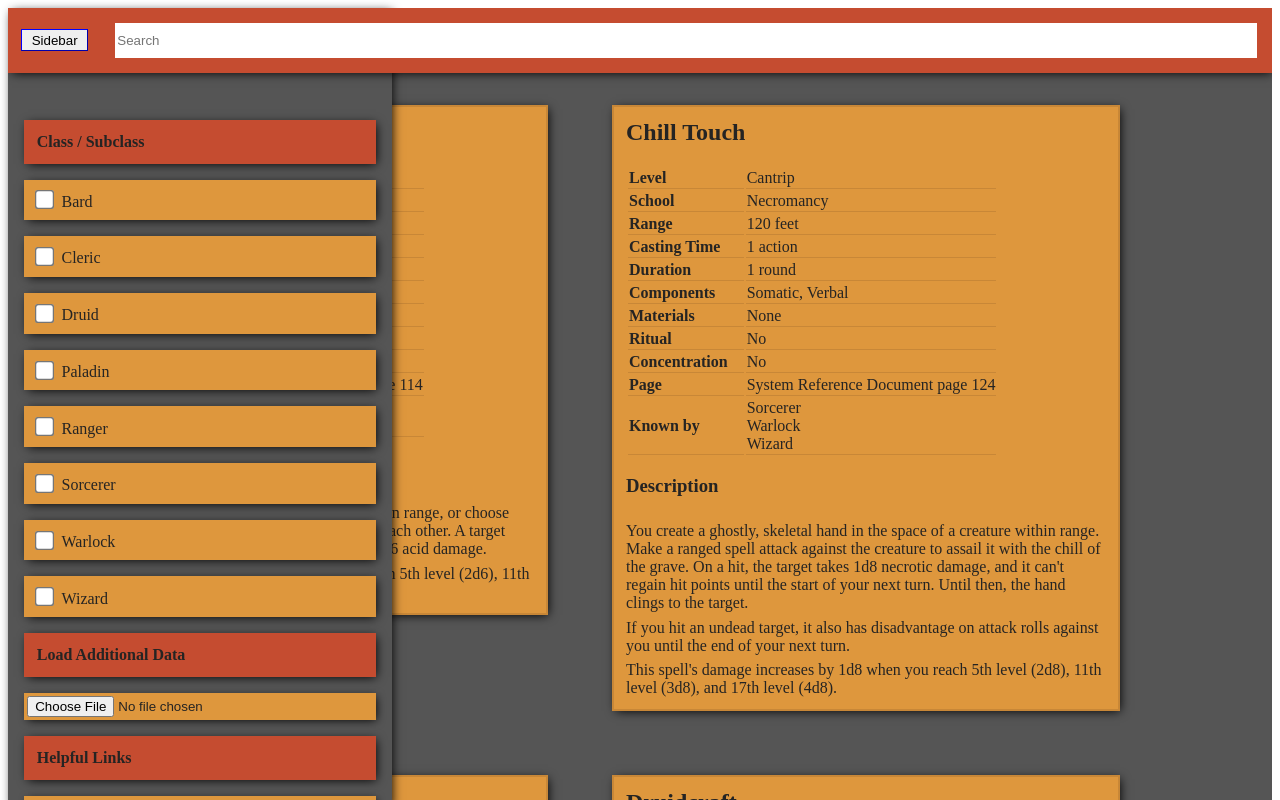
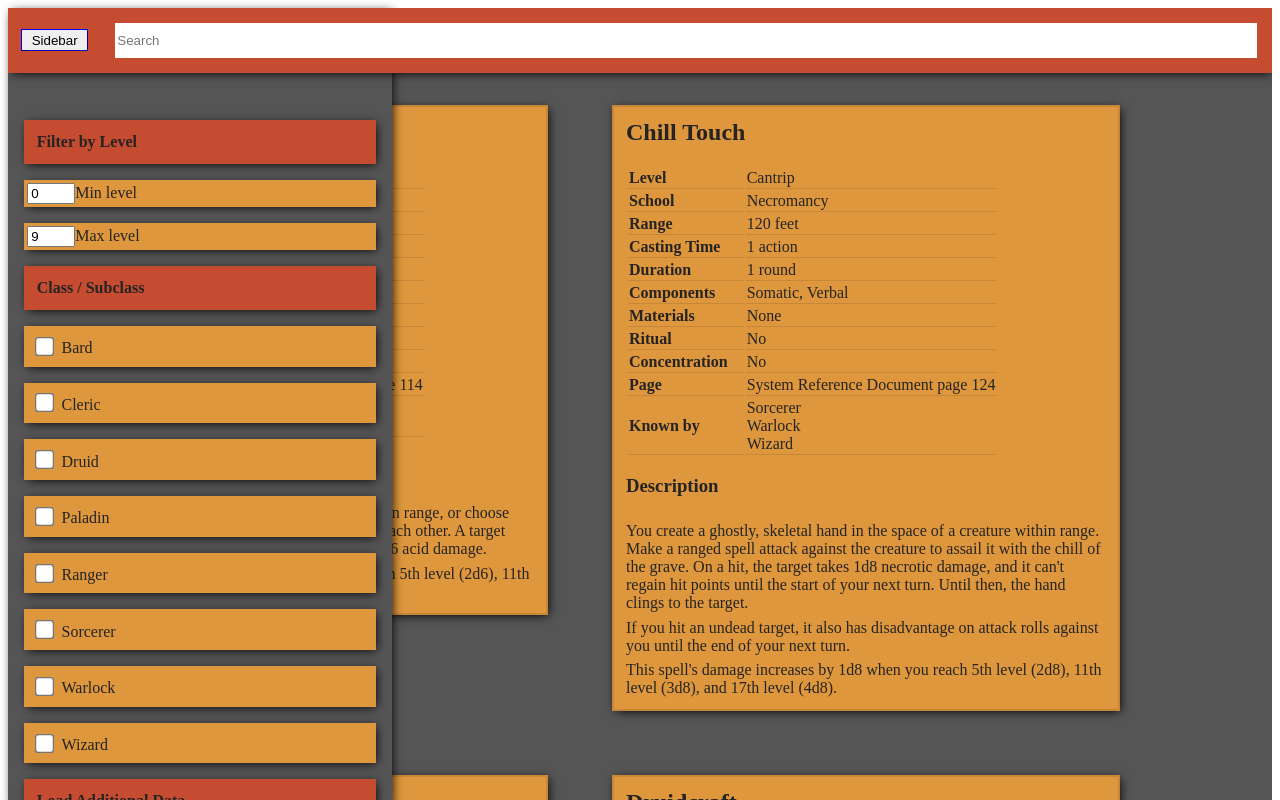
Before and after one commit to metriccaution/dnd-spell-cards, a React app: page / in a window 1280 px wide. Both pictures are taken after a click on the button "Sidebar". Shown: the top 800 px of the page. Built offline with nearby package versions, Linux system fonts and the light colour scheme; the HTML template or start-up script is replaced by a standard one.

Commit message:
Adding a spell level filter

```diff
--- a/src/main-page.tsx
+++ b/src/main-page.tsx
@@ -12,6 +12,10 @@ interface SpellListState {
   showSidebar: boolean;
   searchText: string;
   spellSourceFilter: string[];
+  levelFilter: {
+    min: number;
+    max: number;
+  };
 }
 
 const memoiseCollation = memoize(collateSpells);
@@ -26,7 +30,11 @@ export default class MainPage extends React.Component<{}, SpellListState> {
       spellData: [],
       searchText: "",
       spellSourceFilter: [],
-      showSidebar: false
+      showSidebar: false,
+      levelFilter: {
+        max: 9,
+        min: 0
+      }
     };
   }
 
@@ -38,6 +46,8 @@ export default class MainPage extends React.Component<{}, SpellListState> {
     const allSpells = memoiseCollation(this.state.spellData);
 
     const spells = allSpells
+      .filter(spell => spell.level <= this.state.levelFilter.max)
+      .filter(spell => spell.level >= this.state.levelFilter.min)
       .filter(
         this.spellMatchesSourceFilter.bind(this, this.state.spellSourceFilter)
       )
@@ -55,6 +65,8 @@ export default class MainPage extends React.Component<{}, SpellListState> {
         sourceNames={sourceNames}
         spellSourceFilter={this.state.spellSourceFilter}
         toggleSpellSourceFilter={this.toggleSpellSourceFilter.bind(this)}
+        levelFilter={this.state.levelFilter}
+        setLevelFilter={this.setLevelFilter.bind(this)}
         loadExtraData={this.loadData.bind(this)}
       />
     );
@@ -136,4 +148,12 @@ export default class MainPage extends React.Component<{}, SpellListState> {
       })
     );
   }
+
+  private setLevelFilter(prop: "min" | "max", level: number) {
+    this.setState(
+      produce(this.state, draft => {
+        draft.levelFilter[prop] = level;
+      })
+    );
+  }
 }
--- a/src/sidebar.tsx
+++ b/src/sidebar.tsx
@@ -32,6 +32,13 @@ const ClassCheckbox = styled.input`
 export interface SideBarProps {
   toggleSpellSource: (sourceName: string) => void;
   selectedSources: string[];
+
+  levelFilter: {
+    min: number;
+    max: number;
+  };
+  setLevelFilter: (prop: "min" | "max", level: number) => void;
+
   sourceNames: string[];
   loadExtraData: (data: DataSource) => void;
 }
@@ -40,7 +47,9 @@ export const SideBar = ({
   sourceNames,
   toggleSpellSource,
   selectedSources,
-  loadExtraData
+  loadExtraData,
+  levelFilter,
+  setLevelFilter
 }: SideBarProps) => {
   /**
    * Handle uploading bonus data
@@ -76,6 +85,28 @@ export const SideBar = ({
 
   return (
     <SidebarScrollContainer>
+      <SidebarHeading>Filter by Level</SidebarHeading>
+      <SidebarItem>
+        <input
+          type="number"
+          onChange={e => setLevelFilter("min", e.target.valueAsNumber)}
+          value={levelFilter.min}
+          min={0}
+          max={9}
+        />
+        <label>Min level</label>
+      </SidebarItem>
+      <SidebarItem>
+        <input
+          type="number"
+          onChange={e => setLevelFilter("max", e.target.valueAsNumber)}
+          value={levelFilter.max}
+          min={0}
+          max={9}
+        />
+        <label>Max level</label>
+      </SidebarItem>
+
       <SidebarHeading>Class / Subclass</SidebarHeading>
       {sourceNames.sort().map(g => {
         const id = `choose-filter-${g}`;
--- a/src/spell-list.tsx
+++ b/src/spell-list.tsx
@@ -19,6 +19,12 @@ interface SpellListProps {
   toggleSpellSourceFilter: (sourceName: string) => void;
   // Loading extra data
   loadExtraData: (data: DataSource) => void;
+  // Setting the min / max spell level
+  levelFilter: {
+    min: number;
+    max: number;
+  };
+  setLevelFilter: (prop: "min" | "max", level: number) => void;
 }
 
 const SpellListContainer = styled.div`
@@ -72,7 +78,7 @@ const SidebarTopBarOffset = styled.div`
  */
 export default class SpellList extends React.Component<SpellListProps, {}> {
   public render() {
-    const { sourceNames, spellList } = this.props;
+    const { sourceNames, spellList, levelFilter, setLevelFilter } = this.props;
 
     // TODO - Animate sidebar transitions
     const sidebar = this.props.showSidebar ? (
@@ -83,6 +89,8 @@ export default class SpellList extends React.Component<SpellListProps, {}> {
             sourceNames={sourceNames}
             toggleSpellSource={this.props.toggleSpellSourceFilter}
             loadExtraData={this.props.loadExtraData}
+            levelFilter={levelFilter}
+            setLevelFilter={setLevelFilter}
           />
         </SidebarTopBarOffset>
       </SidebarContainer>
```
